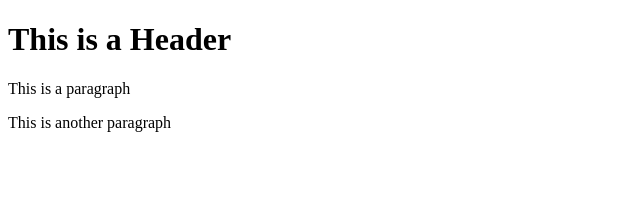
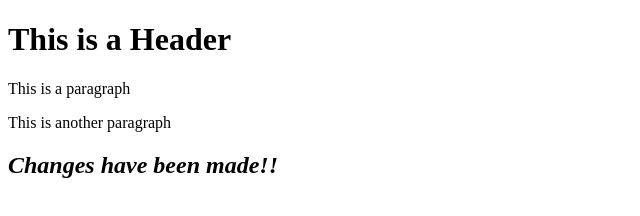
Before and after one commit to BillyMcFly/git-test, a website: page Index.html in a window 1280 px wide. Shown: the whole page, without its empty margins (0-640 px from the left). Drawn offline with Linux system fonts and the light colour scheme.

Commit message:
Using NPM

```diff
--- a/Index.html
+++ b/Index.html
@@ -5,6 +5,7 @@
     <h1>This is a Header</h1>
     <p> This is a paragraph</p>
     <p> This is another paragraph</p>
+    <h2><em>Changes have been made!!</em></h2>
 </body>
 
 </html>
```
Also changed, not shown: package.json (added, +19 -0 lines), 2 other files.
